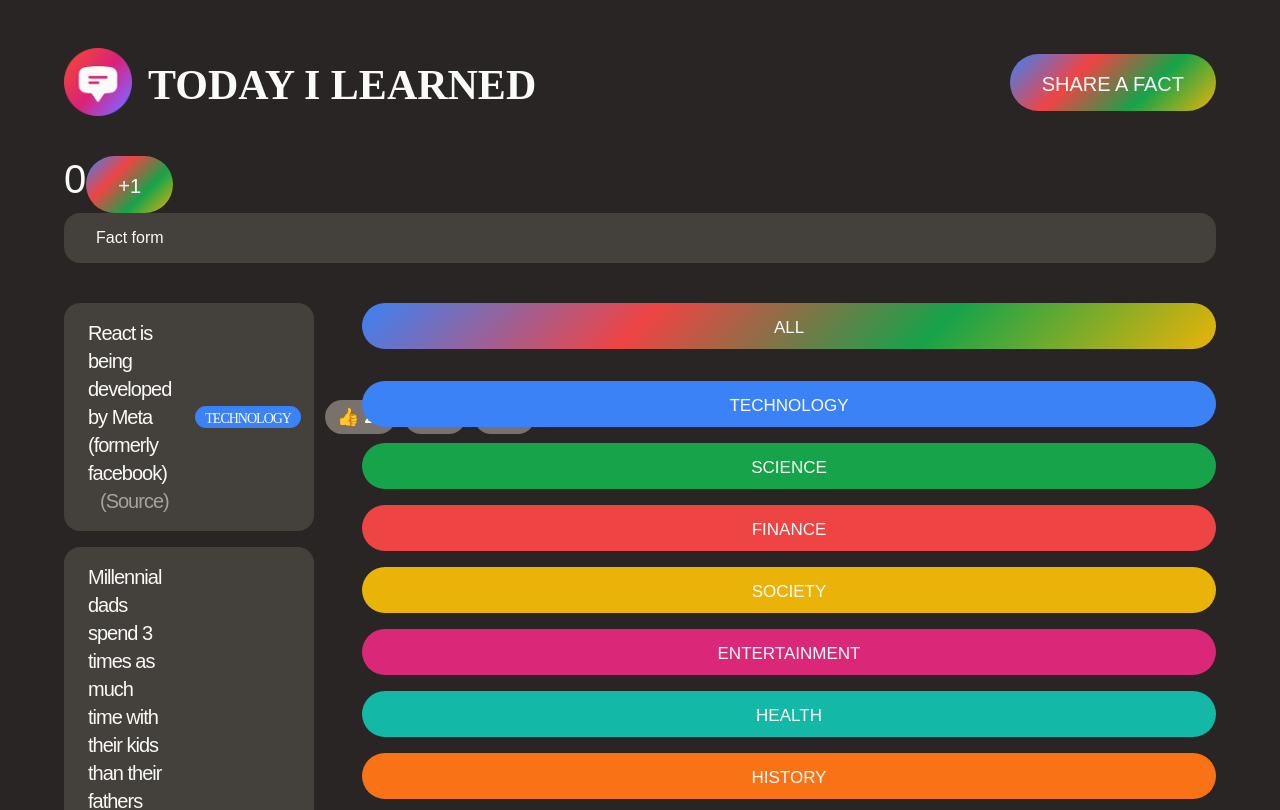
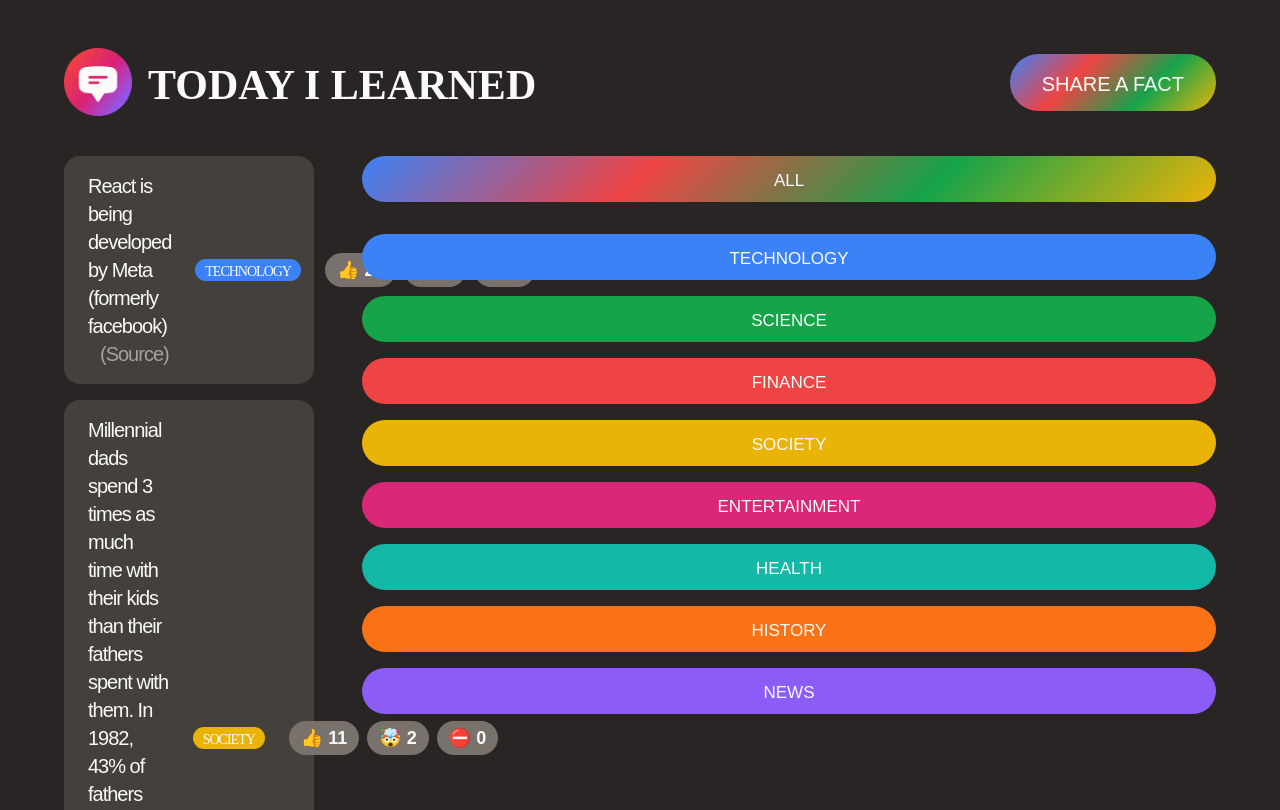
Before and after one commit to yasin1122/jonas-fs-app, a React (Create React App) app in the folder today-i-learned/: page / in a window 1280 px wide. Shown: the top 810 px of the page. Built offline with nearby package versions, Linux system fonts and the light colour scheme; a web font is replaced by a local one.

Commit message:
hide and show form

```diff
--- a/today-i-learned/src/App.js
+++ b/today-i-learned/src/App.js
@@ -35,23 +35,24 @@
   }
 ]
 
-// useState Demo
-function Counter() {
-  const [count, setCount] = useState(0)
+// // useState Demo
+// function Counter() {
+//   const [count, setCount] = useState(0)
 
-  return (
-    <div>
-      <span style={{ fontSize: '40px' }}>{count}</span>
-      <button
-        className='btn btn-large'
-        onClick={() => setCount(c => c + 1)}>
-        +1
-      </button>
-    </div>
-  )
-}
+//   return (
+//     <div>
+//       <span style={{ fontSize: '40px' }}>{count}</span>
+//       <button
+//         className='btn btn-large'
+//         onClick={() => setCount(c => c + 1)}>
+//         +1
+//       </button>
+//     </div>
+//   )
+// }
 
 function App() {
+  const [showForm, setShowForm] = useState(false)
   const appTitle = 'Today I Learned'
   return (
     <>
@@ -66,12 +67,13 @@
           />
           <h1>{appTitle}</h1>
         </div>
-        <button className='btn btn-large btn-open'>Share a fact</button>
+        <button
+          className='btn btn-large btn-open'
+          onClick={() => setShowForm(show => !show)}>
+          Share a fact
+        </button>
       </header>
-
-      <Counter />
-
-      <NewFactForm />
+      {showForm ? <NewFactForm /> : null}
       <main className='main'>
         <FactList />
         <CategoryFilter />
```
